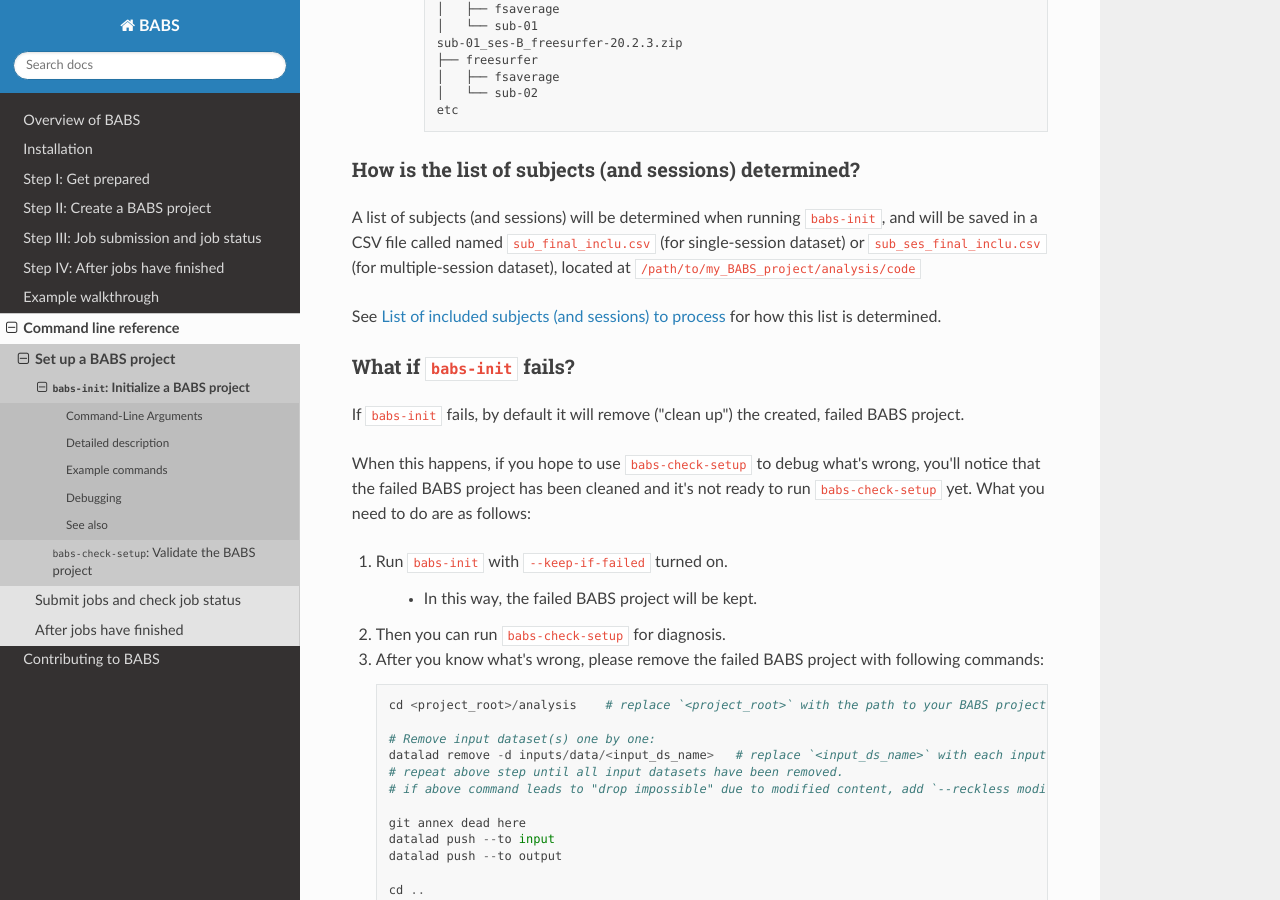
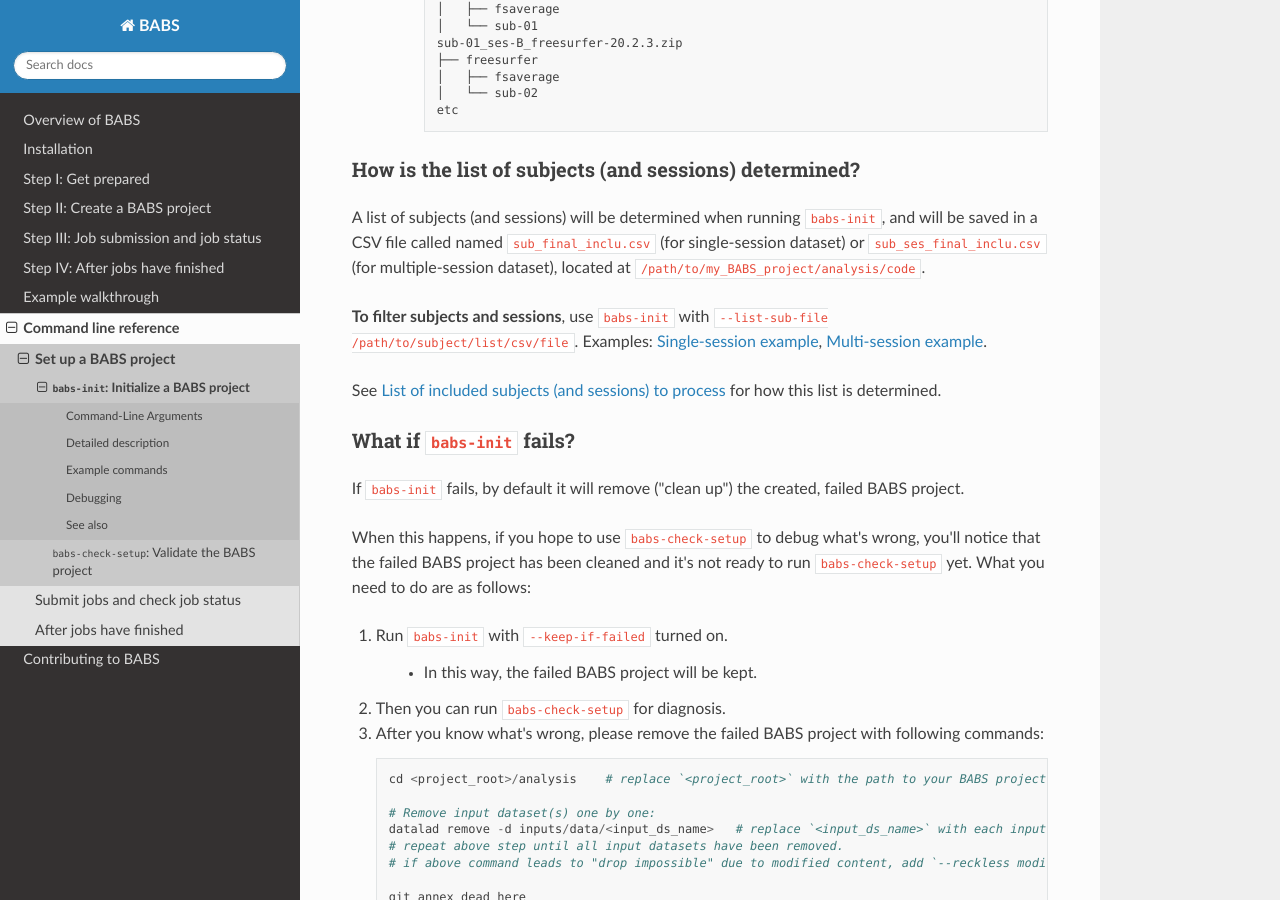
Before and after one commit to PennLINC/babs, a Sphinx documentation site: the page built from docs/source/babs-init.rst, in a window 1280 px wide and 900 px high, scrolled down 1412 px. Built offline with Sphinx 7.4.7 and the Read the Docs theme 3.1.0, drawn with Linux system fonts in a browser that asks for light colours; some of the changed lines change nothing that is shown.

Commit message:
Update babs-init.rst

```diff
--- a/docs/source/babs-init.rst
+++ b/docs/source/babs-init.rst
@@ -19,13 +19,6 @@ Command-Line Arguments
       ``<name>`` is defined by yourself. Please see section
       :ref:`how-to-define-name-of-input-dataset` below for general guidelines
       and specific restrictions.
-
-   --list_sub_file, --list-sub-file : @after
-      Add this to test if txt below will be rendered...
-      Please render.
-      Examples:
-      `Single-session example <https://github.com/PennLINC/babs/blob/ba32e8fd2d6473466d3c33a1b17dfffc4438d541/notebooks/initial_sub_list_single-ses.csv>`_,
-      `Multi-session example <https://github.com/PennLINC/babs/blob/ba32e8fd2d6473466d3c33a1b17dfffc4438d541/notebooks/initial_sub_list_multi-ses.csv>`_.
 
    --keep_if_failed, --keep-if-failed : @after
       These words below somehow refuse to appear in the built docs...
@@ -88,7 +81,9 @@ How is the list of subjects (and sessions) determined?
 A list of subjects (and sessions) will be determined when running ``babs-init``,
 and will be saved in a CSV file called named ``sub_final_inclu.csv`` (for single-session dataset)
 or ``sub_ses_final_inclu.csv`` (for multiple-session dataset),
-located at ``/path/to/my_BABS_project/analysis/code``
+located at ``/path/to/my_BABS_project/analysis/code``.
+
+**To filter subjects and sessions**, use ``babs-init`` with ``--list-sub-file /path/to/subject/list/csv/file``. Examples: `Single-session example <https://github.com/PennLINC/babs/blob/ba32e8fd2d6473466d3c33a1b17dfffc4438d541/notebooks/initial_sub_list_single-ses.csv>`_, `Multi-session example <https://github.com/PennLINC/babs/blob/ba32e8fd2d6473466d3c33a1b17dfffc4438d541/notebooks/initial_sub_list_multi-ses.csv>`_.
 
 See :ref:`list_included_subjects` for how this list is determined.
 
```
